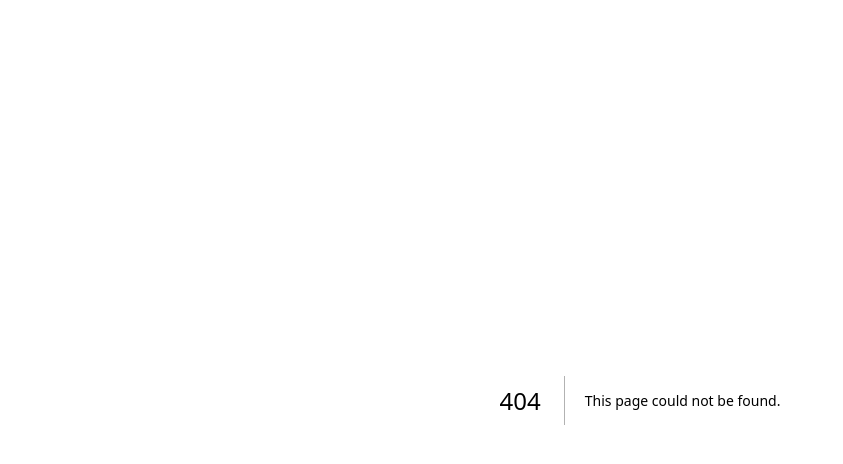
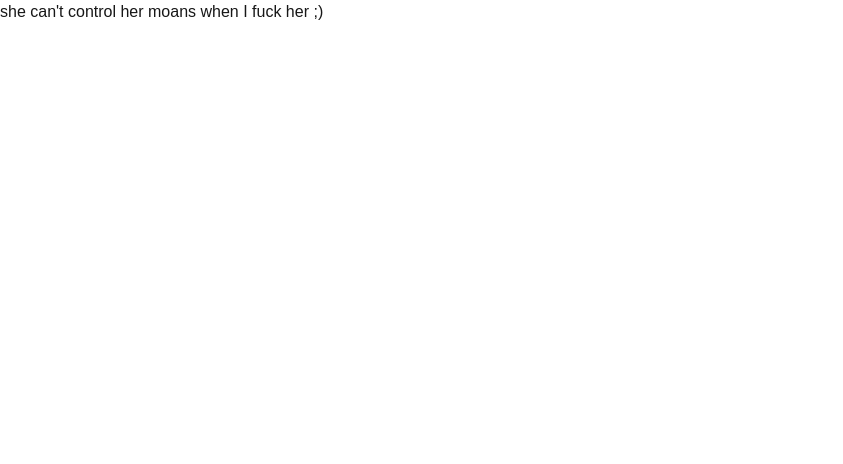
Before and after one commit to xinkin/my-girlfriend, a Next.js app: page /kinks in a window 1280 px wide. Before the commit this address had no page. Shown: the top 464 px of the page, without its empty margins (0-843 px from the left). Built offline with nearby package versions, Linux system fonts and the light colour scheme.

Commit message:
hidden path

```diff
--- /dev/null
+++ b/src/app/kinks/page.tsx
@@ -0,0 +1,11 @@
+const Kinks = () => {
+  return (
+    <div className="flex flex-col items-center justify-center h-screen">
+      <h1 className="text-4xl font-bold">
+        she can&apos;t control her moans when I fuck her ;)
+      </h1>
+    </div>
+  );
+};
+
+export default Kinks;
```
